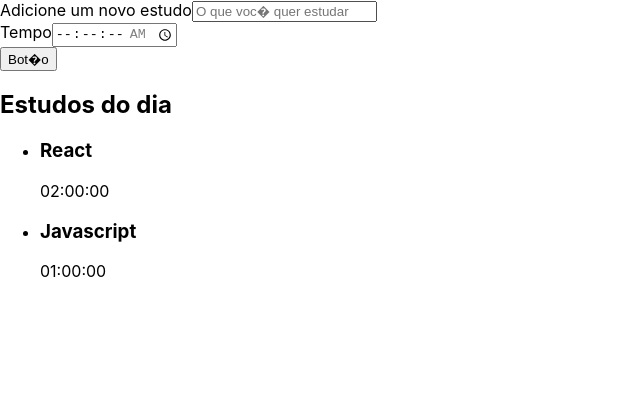
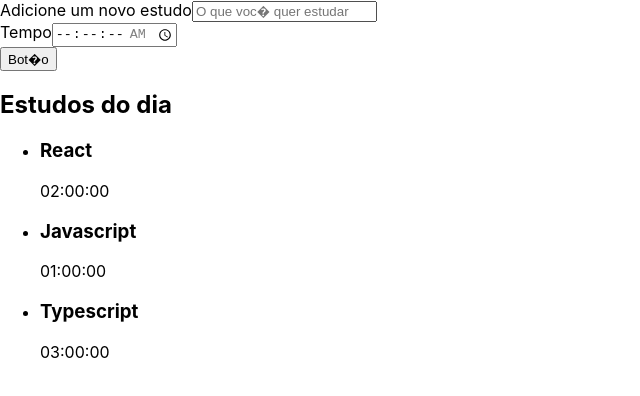
Before and after one commit to ferfujikawa/alura-studies, a React (Create React App) app: page / in a window 1280 px wide. Shown: the top 396 px of the page, without its empty margins (0-640 px from the left). Built offline with nearby package versions, Linux system fonts and the light colour scheme; the HTML template or start-up script is replaced by a standard one.

Commit message:
Renderização de um array na Lista.

```diff
--- a/src/components/Lista/index.tsx
+++ b/src/components/Lista/index.tsx
@@ -1,26 +1,26 @@
 import React from 'react';
 
 function Lista() {
+    const tarefas = [{
+        tarefa: 'React',
+        tempo: '02:00:00'
+    }, {
+        tarefa: 'Javascript',
+        tempo: '01:00:00'
+    }, {
+        tarefa: 'Typescript',
+        tempo: '03:00:00'
+    }]
     return (
         <aside>
             <h2> Estudos do dia </h2>
             <ul>
-                <li>
-                    <h3>
-                        React
-                    </h3>
-                    <span>
-                        02:00:00
-                    </span>
-                </li>
-                <li>
-                    <h3>
-                        Javascript
-                    </h3>
-                    <span>
-                        01:00:00
-                    </span>
-                </li>
+                {tarefas.map((item, index) => (
+                    <li key={index}>
+                        <h3> {item.tarefa} </h3>
+                        <span> {item.tempo} </span>
+                    </li>
+                ))}
             </ul>
         </aside>
     )
```
